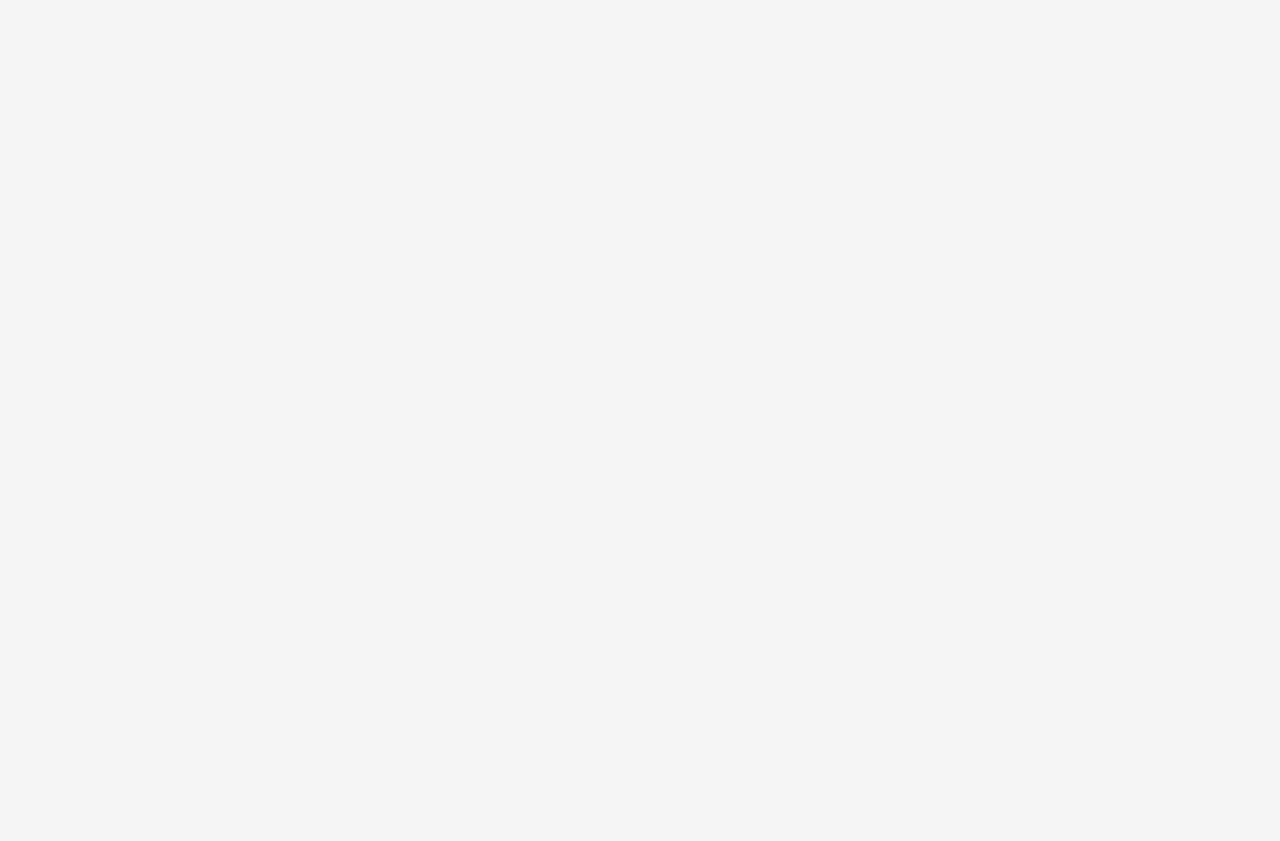
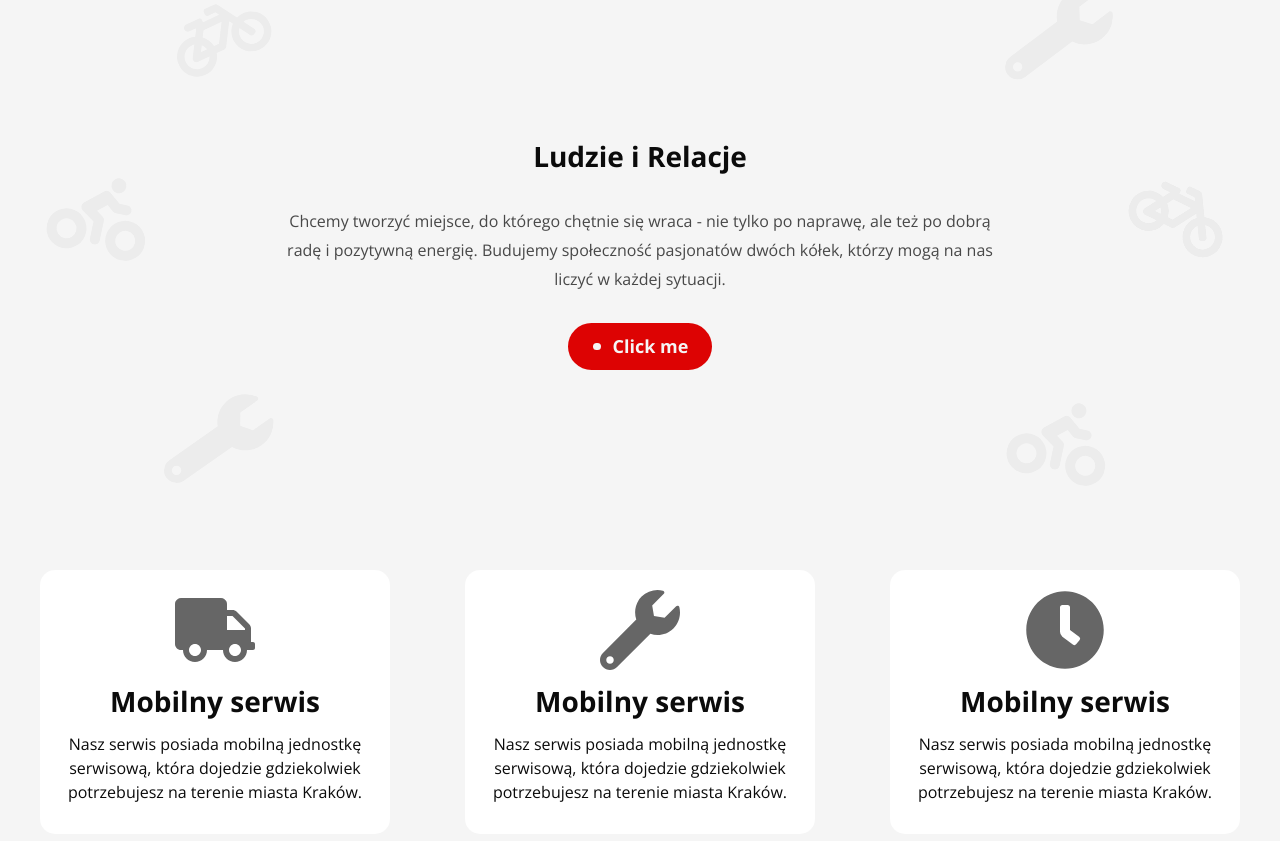
Before and after one commit to KM-WebDev/template-bike, a Next.js app: page / in a window 1280 px wide. Shown: the part 1940-2781 px from the top of the page. Before the commit the page ends 1750 px from the top, so only its background shows below. Built offline with nearby package versions, Linux system fonts and the light colour scheme.

Commit message:
Add Highlight section.

```diff
--- a/src/app/page.tsx
+++ b/src/app/page.tsx
@@ -1,5 +1,6 @@
 import About from "@/components/About";
 import Hero from "@/components/Hero/Hero";
+import Highlight from "@/components/Highlight/Highlight";
 import MotionScroll from "@/components/motion/MotionScroll";
 
 export default function Page() {
@@ -7,6 +8,7 @@ export default function Page() {
         <MotionScroll className="-z-10 h-fit w-full">
             <Hero />
             <About />
+            <Highlight />
         </MotionScroll>
     );
 }
--- /dev/null
+++ b/src/components/Highlight/Highlight.client.tsx
@@ -0,0 +1,14 @@
+"use client";
+
+interface Props {
+    children: React.ReactNode;
+}
+
+
+export default function HighlightClient({ children }: Props) {
+    return (
+        <div>
+            {children}
+        </div>
+    );
+}
--- /dev/null
+++ b/src/components/Highlight/Highlight.module.scss
@@ -0,0 +1,17 @@
+@use "../../styles/colors";
+@use "../../styles/mixins";
+
+.text {
+    @include mixins.text;
+    color: colors.$text-muted;
+}
+
+.element {
+    background-color: colors.$bg-light;
+
+    svg {
+        color: #666666;
+        width: 8rem;
+        height: 8rem;
+    }
+}
--- /dev/null
+++ b/src/components/Highlight/Highlight.server.tsx
@@ -0,0 +1,132 @@
+import Button from "../Button";
+import Section from "../Section";
+
+import styles from "./Highlight.module.scss";
+
+import { FaTruck } from "react-icons/fa";
+import { FaWrench } from "react-icons/fa";
+import { FaClock } from "react-icons/fa";
+import { FaBiking } from "react-icons/fa";
+import { FaBicycle } from "react-icons/fa";
+import { cn } from "@/lib/utils";
+
+interface ElementProps {
+    children: React.ReactNode;
+    title: string;
+    content: string;
+}
+
+interface FloatingIconProps {
+    children: React.ReactNode;
+    className: string;
+}
+
+export default function HighlightServer() {
+    return (
+        <Section className="py-50">
+            <Section.Content className="relative">
+                <div className="flex flex-col justify-between">
+                    <TopSection />
+                    <Highlights />
+                </div>
+                <FloatingIcon className="top-[0%] left-[15%] rotate-[-25deg]">
+                    <FaBicycle />
+                </FloatingIcon>
+                <FloatingIcon className="top-[20%] left-[5%] rotate-[12deg]">
+                    <FaBiking />
+                </FloatingIcon>
+
+                <FloatingIcon className="top-[45%] left-[15%] rotate-[10deg]">
+                    <FaWrench />
+                </FloatingIcon>
+
+                <FloatingIcon className="top-[0%] left-[85%] rotate-[8deg]">
+                    <FaWrench />
+                </FloatingIcon>
+
+                <FloatingIcon className="top-[20%] left-[95%] rotate-[26deg]">
+                    <FaBicycle />
+                </FloatingIcon>
+
+                <FloatingIcon className="top-[20%] left-[95%] rotate-[26deg]">
+                    <FaBicycle />
+                </FloatingIcon>
+
+                <FloatingIcon className="top-[45%] left-[85%] rotate-[12deg]">
+                    <FaBiking />
+                </FloatingIcon>
+            </Section.Content>
+        </Section>
+    );
+}
+
+function TopSection() {
+    return (
+        <div className="flex flex-col items-center justify-between gap-[3rem] pt-[20rem] pb-[20rem]">
+            <p className="text-[2.8rem] font-bold">Ludzie i Relacje</p>
+            <p className={cn("w-[60%] text-center leading-[1.8]", styles.text)}>
+                Chcemy tworzyć miejsce, do którego chętnie się wraca - nie tylko
+                po naprawę, ale też po dobrą radę i pozytywną energię. Budujemy
+                społeczność pasjonatów dwóch kółek, którzy mogą na nas liczyć w
+                każdej sytuacji.
+            </p>
+            <Button>Click me</Button>
+        </div>
+    );
+}
+
+function Highlights() {
+    return (
+        <div className="flex justify-between">
+            <Element
+                title="Mobilny serwis"
+                content="Nasz serwis posiada mobilną jednostkę serwisową, która dojedzie gdziekolwiek potrzebujesz na terenie miasta Kraków."
+            >
+                <FaTruck />
+            </Element>
+            <Element
+                title="Mobilny serwis"
+                content="Nasz serwis posiada mobilną jednostkę serwisową, która dojedzie gdziekolwiek potrzebujesz na terenie miasta Kraków."
+            >
+                <FaWrench />
+            </Element>
+            <Element
+                title="Mobilny serwis"
+                content="Nasz serwis posiada mobilną jednostkę serwisową, która dojedzie gdziekolwiek potrzebujesz na terenie miasta Kraków."
+            >
+                <FaClock />
+            </Element>
+
+        </div>
+    );
+}
+
+function FloatingIcon({ children, className }: FloatingIconProps) {
+    return (
+        <div
+            className={cn(
+                "absolute -translate-x-[50%] translate-y-[50%] text-[10rem] text-[#ececec]",
+                className
+            )}
+        >
+            {children}
+        </div>
+    );
+}
+
+function Element({ children, title, content }: ElementProps) {
+    return (
+        <div
+            className={cn(
+                "flex w-[35rem] flex-col items-center rounded-[15px] pt-[2rem] pb-[3rem]",
+                styles.element
+            )}
+        >
+            {children}
+            <p className="mt-[1rem] mb-[1rem] text-[2.8rem] font-bold">
+                {title}
+            </p>
+            <p className="flex text-center">{content}</p>
+        </div>
+    );
+}
--- /dev/null
+++ b/src/components/Highlight/Highlight.tsx
@@ -0,0 +1,10 @@
+import HighlightClient from "./Highlight.client";
+import HighlightServer from "./Highlight.server";
+
+export default function Highlight() {
+    return (
+        <HighlightClient>
+            <HighlightServer />
+        </HighlightClient>
+    );
+}
```
